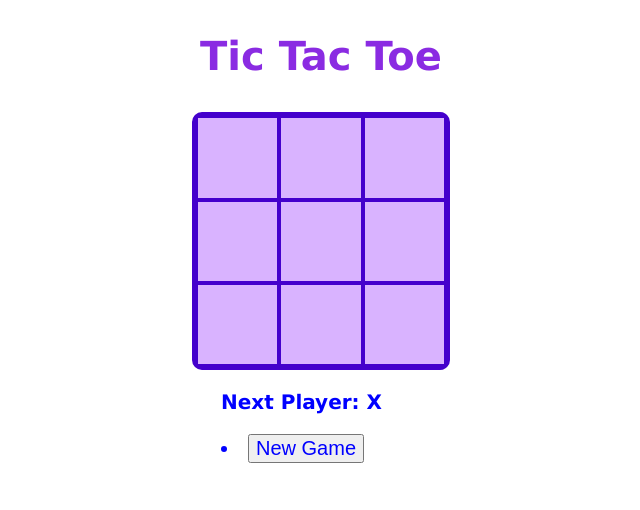
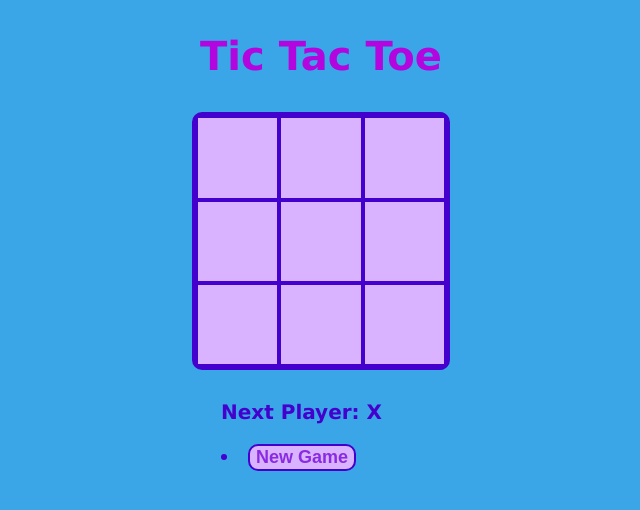
Before and after one commit to lhernandez5/TicTacToeApp, a React (Create React App) app: page / in a window 1280 px wide. Shown: the top 510 px of the page, without its empty margins (319-959 px from the left). Built offline with nearby package versions, Linux system fonts and the light colour scheme.

Commit message:
modified ui

```diff
--- a/src/components/Board/Board.css
+++ b/src/components/Board/Board.css
@@ -3,7 +3,7 @@
     border-radius: 10px;
     width: 250px;
     height: 250px;
-    margin: 0 auto;
+    margin: 30px auto;
     display: grid;
     grid-template: repeat(3, 1fr) / repeat(3, 1fr);
 }
--- a/src/components/Game/Game.css
+++ b/src/components/Game/Game.css
@@ -2,21 +2,31 @@
     width: 200px;
     margin: 20px auto;
 }
+
 .title {
     text-align: center;
     font-family: 'Verdana';
-    color: blueviolet;
+    color: rgb(179, 6, 223);
     font-size: 40px;
 }
 
 .result {
-    color:blue;
+    color:#4400cc;
     font-family: 'Lucida Grande';
     font-size: 20px;
     font-weight: bold;
 }
 
 .moves {
-    color:blue;
+    color:#4400cc;
     font-size: 20px;
 }
+
+.movesButton {
+    color:blueviolet;
+    font-size: 18px;
+    font-weight: bold;
+    border-radius: 10px;
+    border: 2px solid #4400cc;
+    background-color: #d9b3ff;
+}
--- a/src/components/Game/Game.js
+++ b/src/components/Game/Game.js
@@ -33,7 +33,7 @@ const Game = () => {
             const destination = move ? `Go to move #${move}` : 'New Game';
             return (
                 <li key={move} class="moves">
-                    <button class="moves" onClick={() => jumpTo(move)}>{destination}</button>
+                    <button class="movesButton" onClick={() => jumpTo(move)}>{destination}</button>
                 </li>
             )
         })
--- a/src/components/Square/Square.css
+++ b/src/components/Square/Square.css
@@ -5,5 +5,5 @@
     font-weight: 800;
     cursor: 'pointer';
     outline: none;
-    color:blueviolet;
+    color:blueviolet
 }
--- a/src/helpers.js
+++ b/src/helpers.js
@@ -9,6 +9,7 @@ export function calculateWinner(squares){
         [0,4,8],
         [2,4,6]
     ];
+
     for (let i = 0; i < lines.length; i++){
         const [a, b, c] = lines[i];
         if(squares[a] && squares[a]=== squares[b] && squares[a] ===squares[c]){
--- /dev/null
+++ b/src/index.css
@@ -0,0 +1,3 @@
+body {
+    background-color: rgb(58, 165, 231);
+}
--- a/src/index.js
+++ b/src/index.js
@@ -1,6 +1,7 @@
 import React from 'react';
 import ReactDOM from 'react-dom/client';
 import App from './App';
+import "./index.css";
 
 const root = ReactDOM.createRoot(document.getElementById('root'));
 root.render(
```
